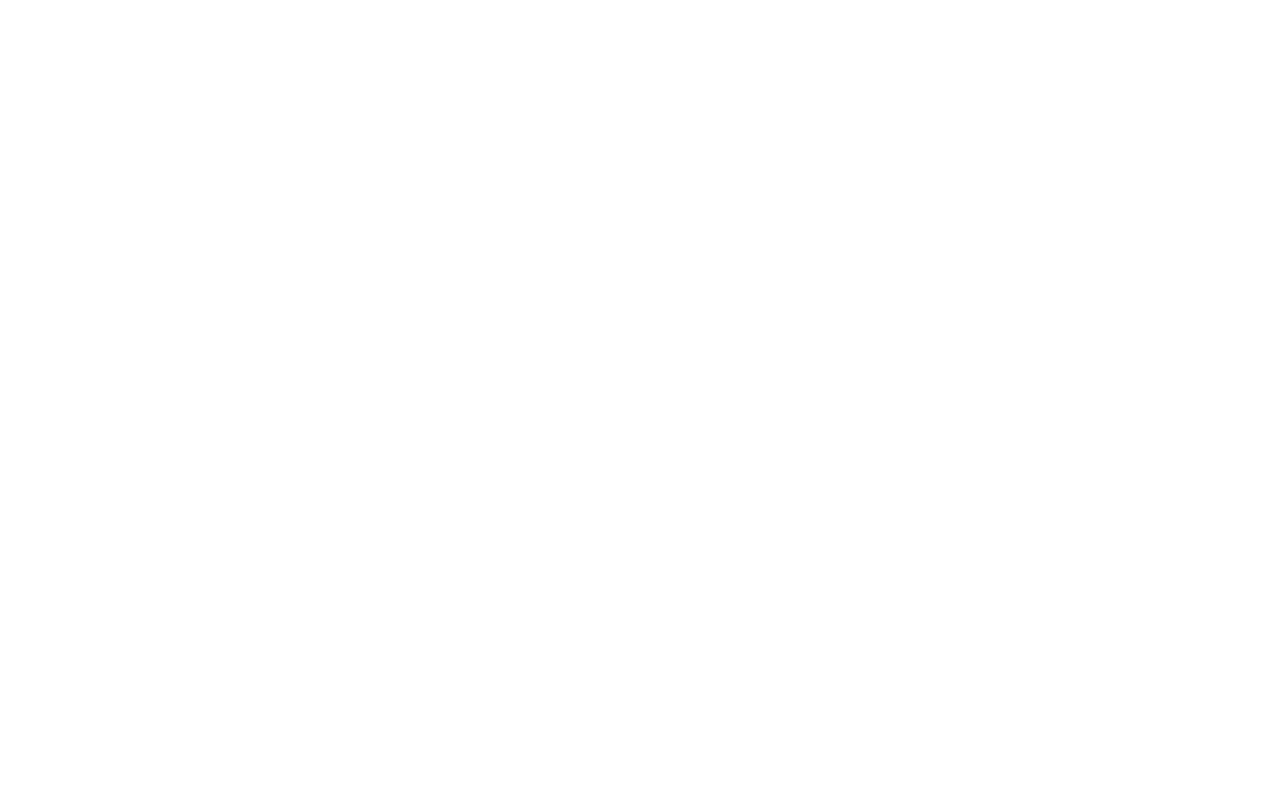
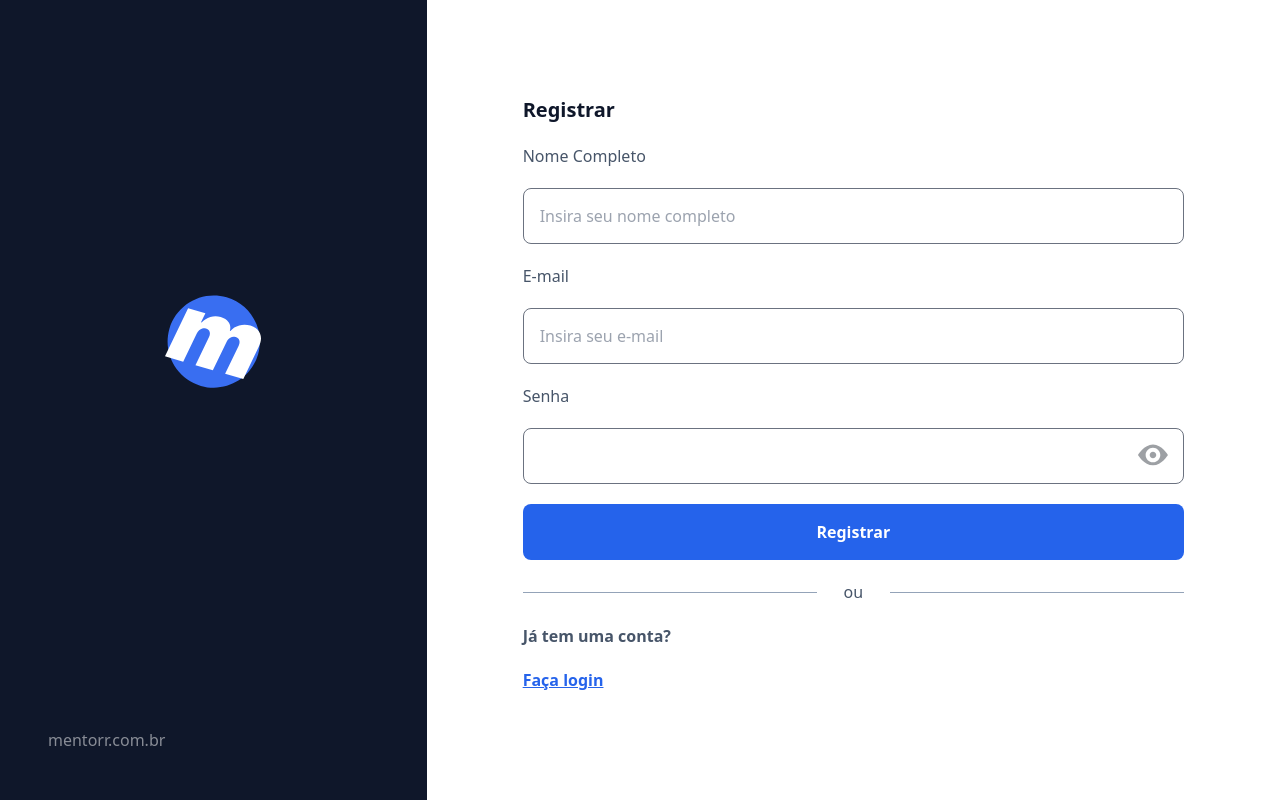
Before and after one commit to thormesfap/mentorr_frontend, a React (Vite) app: page /cadastro in a window 1280 px wide. Before the commit this address had no page. Built offline with nearby package versions, Linux system fonts and the light colour scheme.

Commit message:
Adição tela de Registro de usuário

```diff
--- a/src/App.tsx
+++ b/src/App.tsx
@@ -6,6 +6,7 @@
 import { AppProvider } from "./contexts/AppContext";
 import Loader from './components/Loader';
 import Snackbar from './components/Snackbar';
+import Register from './pages/Register';
 
 function App() {
   return (
@@ -19,6 +20,7 @@
             <Route path="/buscar" element={<Buscar />} />
           </Route>
           <Route path="/login" element={<Login />}></Route>
+          <Route path="/cadastro" element={<Register />}></Route>
         </Routes>
       </Router>
     </AppProvider>
--- /dev/null
+++ b/src/pages/Register.tsx
@@ -0,0 +1,117 @@
+import { useState } from "react";
+import Logo from "../assets/Logo So.svg";
+import Eye from "../assets/eye.svg";
+import { Link, useNavigate } from "react-router-dom";
+import { register } from "../services/authService";
+import { globalMessage } from "../services/appState";
+
+function Register() {
+  const [visible, setVisible] = useState(false);
+  const navigate = useNavigate();
+
+  function getType() {
+    if (visible) {
+      return "text";
+    }
+    return "password";
+  }
+  function toggleVisible() {
+    setVisible(!visible);
+  }
+  function handleSubmit(e: React.FormEvent<HTMLFormElement>) {
+    e.preventDefault();
+    const formData = new FormData(e.currentTarget);
+    const [name, email, password] = [
+      formData.get("name") as string,
+      formData.get("email") as string,
+      formData.get("senha") as string,
+    ];
+    register(email, password, name).then((response) => {
+      if (response.success) {
+        globalMessage("Registro!", "success", 3000);
+        navigate("/login");
+      } else {
+        globalMessage(response.message, "error", 5000);
+      }
+    });
+  }
+
+  return (
+    <form method="post" onSubmit={handleSubmit}>
+      <div className="flex w-full h-screen">
+        <section className="bg-slate-900 hidden md:flex md:w-1/3 items-center justify-center p-12">
+          <div className="flex flex-col w-full h-full justify-between">
+            <div className="h-5/6 flex items-center justify-center">
+              <figure>
+                <img src={Logo} />
+              </figure>
+            </div>
+            <div className="flex justify-start">
+              <span className="text-white opacity-50">mentorr.com.br</span>
+            </div>
+          </div>
+        </section>
+        <section className="md:w-2/3 container md:p-24 p-6">
+          <div className="flex flex-col gap-5 text-slate-600">
+            <h3 className="font-semibold text-xl text-slate-900">Registrar</h3>
+            <label className="font-medium" htmlFor="name">
+              Nome Completo
+            </label>
+            <input
+              className="border h-14 rounded-lg w-full px-4"
+              type="text"
+              id="name"
+              placeholder="Insira seu nome completo"
+              name="name"
+            />
+            <label className="font-medium" htmlFor="email">
+              E-mail
+            </label>
+            <input
+              className="border h-14 rounded-lg w-full px-4"
+              type="text"
+              id="email"
+              name="email"
+              placeholder="Insira seu e-mail"
+            />
+            <label htmlFor="senha" className="font-medium">
+              Senha
+            </label>
+            <div className="w-full relative">
+              <input
+                className="border h-14 rounded-lg w-full px-4 "
+                type={getType()}
+                id="senha"
+                name="senha"
+              />
+              <img
+                src={Eye}
+                className="absolute top-4 right-4 cursor-pointer"
+                id="visibility"
+                alt="Change Visibility"
+                onClick={toggleVisible}
+              />
+            </div>
+            <button className="w-full px-6 bg-blue-600 text-white font-bold rounded-lg py-4">
+              Registrar
+            </button>
+            <div className="flex justify-between items-center">
+              <div className="h-[1px] bg-slate-400 w-4/6"></div>
+              <div className="text-slate-600 text-center w-1/6">ou</div>
+              <div className="h-[1px] bg-slate-400 w-4/6"></div>
+            </div>
+            <div className="font-semibold block ">Já tem uma conta?</div>
+            <Link
+              to="/login"
+              className="text-blue-600 font-semibold underline block"
+            >
+              Faça login
+            </Link>
+          </div>
+        </section>
+      </div>
+    </form>
+  );
+}
+
+export default Register;
```
